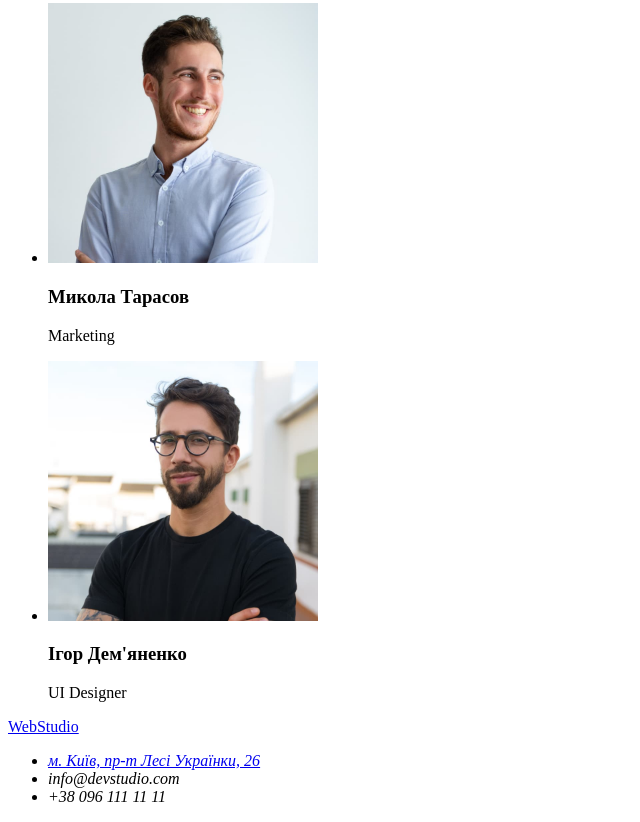
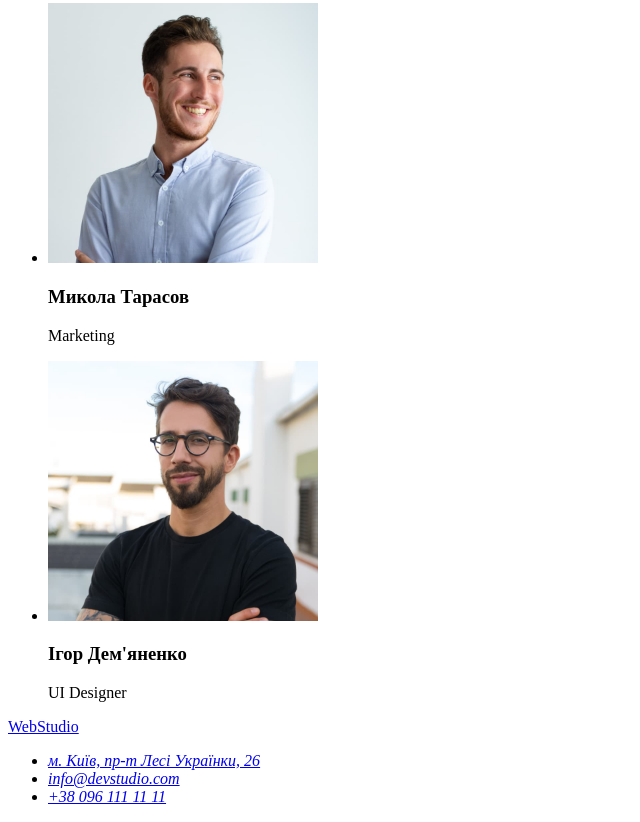
Before and after one commit to Morozzzuk/goit-markup-hw-01, a plain HTML site: page index.html in a window 1280 px wide. Shown: the part 2333-3155 px from the top of the page, without its empty margins (0-640 px from the left). Drawn offline with Linux system fonts and the light colour scheme.

Commit message:
помилки виправлення

```diff
--- a/index.html
+++ b/index.html
@@ -32,19 +32,23 @@
         <ul>
           <li>
             <h3>УВАГА ДО ДЕТАЛЕЙ</h3>
-        <p>Ідейні міркування, і навіть початок повсякденної роботи з формування позиції.</p>
+            <p>Ідейні міркування, і навіть початок повсякденної роботи з формування позиції.
+</p>
           </li>
           <li>
             <h3>ПУНКТУАЛЬНІСТЬ</h3>
-        <p>Завдання організації, особливо рамки і місце навчання кадрів тягне у себе.</p>
+            <p>Завдання організації, особливо рамки і місце навчання кадрів тягне у себе.
+</p>
           </li>
           <li>
             <h3>ПЛАНУВАННЯ</h3>
-        <p>Так само консультація з широким активом значною мірою зумовлює.</p>
+            <p>Так само консультація з широким активом значною мірою зумовлює.
+</p>
           </li>
           <li>
             <h3>СУЧАСНІ ТЕХНОЛОГІЇ</h3>
-        <p>Значимість цих проблем настільки очевидна, що реалізація планових завдань.</p>
+            <p>Значимість цих проблем настільки очевидна, що реалізація планових завдань.
+</p>
           </li>
         </ul>
       </section>
@@ -80,9 +84,10 @@
       <a href="./index.html">WebStudio</a>
       <address>
         <ul>
-            <li><a href="https://goo.gl/maps/gvaD3csY2YhePkUS9" target="_blank" rel="noreferrer noopener">м. Київ, пр-т Лесі Українки, 26</a></li>
-            <li>info@devstudio.com</li>
-            <li>+38 096 111 11 11</li>
+          <li><a href="https://goo.gl/maps/gvaD3csY2YhePkUS9" target="_blank"
+rel="noreferrer noopener">м. Київ, пр-т Лесі Українки, 26</a></li>
+          <li><a href="mailto:info@devstudio.com">info@devstudio.com</a></li>
+          <li><a href="tel:+380961111111">+38 096 111 11 11</a></li>
         </ul>
       </address>
     </footer>
```
Lines whose indentation alone changed are shown as unchanged.
